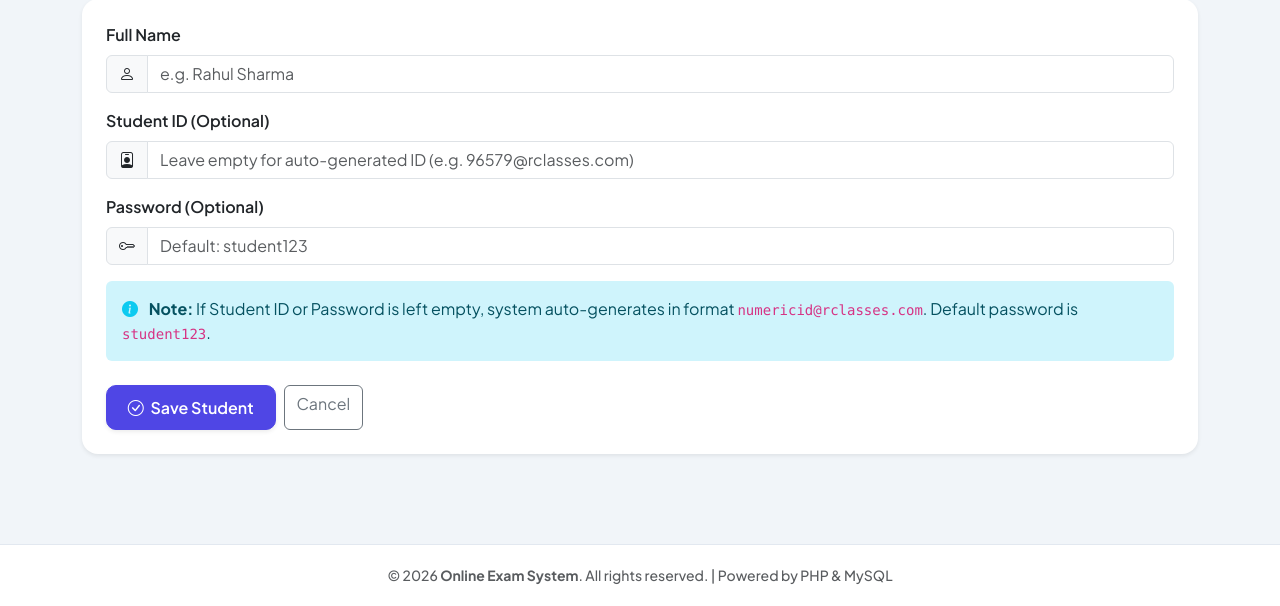
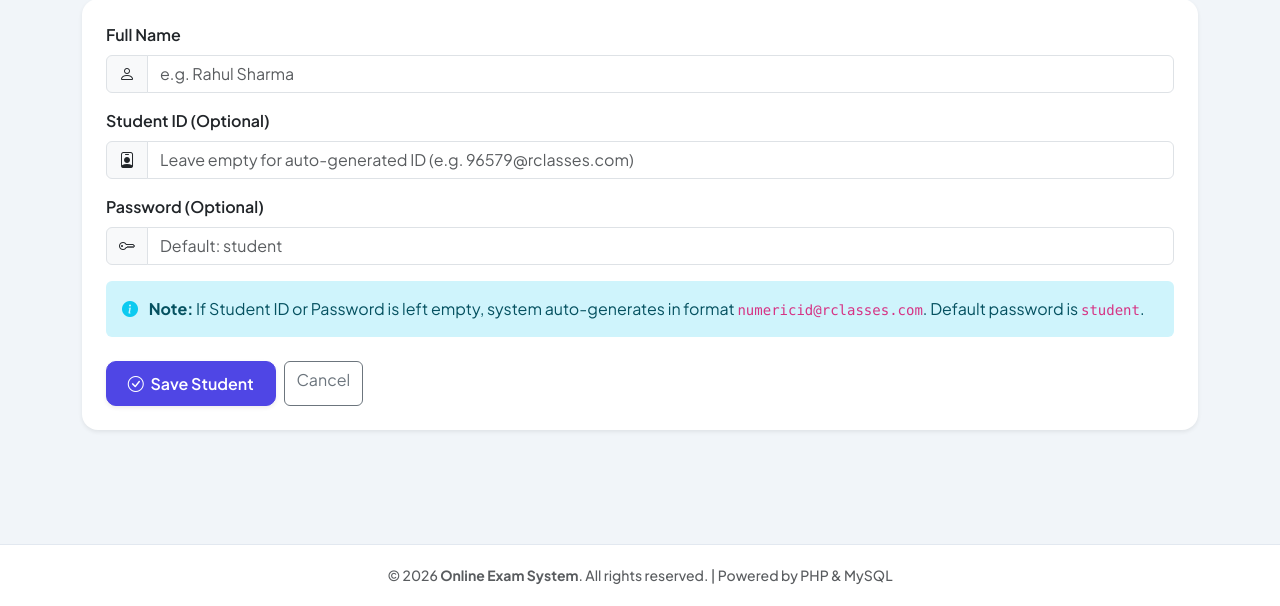
Before and after one commit to vy-vishalyadav/online-exam-system, a PHP site: page /admin/add-student.php in a window 1280 px wide. Shown: the part 194-800 px from the top of the page. Run offline with PHP 8.4, Linux system fonts and the light colour scheme; a user stored in the database is signed in.

Commit message:
Change default student password to 'student' instead of 'student123'

```diff
--- a/admin/add-student.php
+++ b/admin/add-student.php
@@ -21,7 +21,7 @@ if ($_SERVER['REQUEST_METHOD'] === 'POST') {
     }
 
     if (empty($password)) {
-        $password = "student123";
+        $password = "student";
     }
 
     if (empty($name)) {
@@ -96,12 +96,12 @@ if ($_SERVER['REQUEST_METHOD'] === 'POST') {
                 <label class="form-label fw-semibold">Password (Optional)</label>
                 <div class="input-group">
                     <span class="input-group-text"><i class="bi bi-key"></i></span>
-                    <input type="text" name="password" class="form-control" placeholder="Default: student123">
+                    <input type="text" name="password" class="form-control" placeholder="Default: student">
                 </div>
             </div>
 
             <div class="alert alert-info border-0 bg-info-subtle">
-                <i class="bi bi-info-circle-fill me-2 text-info"></i> <strong>Note:</strong> If Student ID or Password is left empty, system auto-generates in format <code>numericid@rclasses.com</code>. Default password is <code>student123</code>.
+                <i class="bi bi-info-circle-fill me-2 text-info"></i> <strong>Note:</strong> If Student ID or Password is left empty, system auto-generates in format <code>numericid@rclasses.com</code>. Default password is <code>student</code>.
             </div>
 
             <div class="d-flex gap-2 mt-4">
--- a/admin/manage-students.php
+++ b/admin/manage-students.php
@@ -34,7 +34,7 @@ if ($_SERVER['REQUEST_METHOD'] === 'POST' && isset($_POST['add_student'])) {
 
     // Default password if empty
     if (empty($password)) {
-        $password = "student123";
+        $password = "student";
     }
 
     if (empty($name)) {
@@ -257,12 +257,12 @@ $students_result = mysqli_query($conn, $students_query);
                         <label class="form-label fw-semibold">Password (Optional)</label>
                         <div class="input-group">
                             <span class="input-group-text"><i class="bi bi-key"></i></span>
-                            <input type="text" name="password" class="form-control" placeholder="Default: student123">
+                            <input type="text" name="password" class="form-control" placeholder="Default: student">
                         </div>
                     </div>
 
                     <div class="alert alert-info py-2 small mb-0">
-                        <i class="bi bi-info-circle-fill me-1"></i> If Student ID or password is left blank, an ID will be auto-generated in format <code>numericid@rclasses.com</code> with default password <code>student123</code>.
+                        <i class="bi bi-info-circle-fill me-1"></i> If Student ID or password is left blank, an ID will be auto-generated in format <code>numericid@rclasses.com</code> with default password <code>student</code>.
                     </div>
                 </div>
                 <div class="modal-footer bg-light">
--- a/index.php
+++ b/index.php
@@ -210,7 +210,7 @@ if ($_SERVER['REQUEST_METHOD'] === 'POST') {
                         </div>
                         <div class="col-6">
                             <span class="text-muted">Student:</span><br>
-                            <code>96579@rclasses.com</code> / <code>student123</code>
+                            <code>96579@rclasses.com</code> / <code>student</code>
                         </div>
                     </div>
                 </div>
--- a/sql/setup.sql
+++ b/sql/setup.sql
@@ -57,9 +57,9 @@ CREATE TABLE IF NOT EXISTS results (
 
 -- Insert sample students if not exists
 INSERT INTO students (id, name, email, password) VALUES
-(1, 'John Doe', 'john@example.com', 'student123'),
-(2, 'Jane Smith', 'jane@example.com', 'student123'),
-(3, 'Demo Student', 'student@example.com', 'student123')
+(1, 'John Doe', 'john@example.com', 'student'),
+(2, 'Jane Smith', 'jane@example.com', 'student'),
+(3, 'Demo Student', 'student@example.com', 'student')
 ON DUPLICATE KEY UPDATE name=VALUES(name);
 
 -- Insert sample exams if not exists
```
